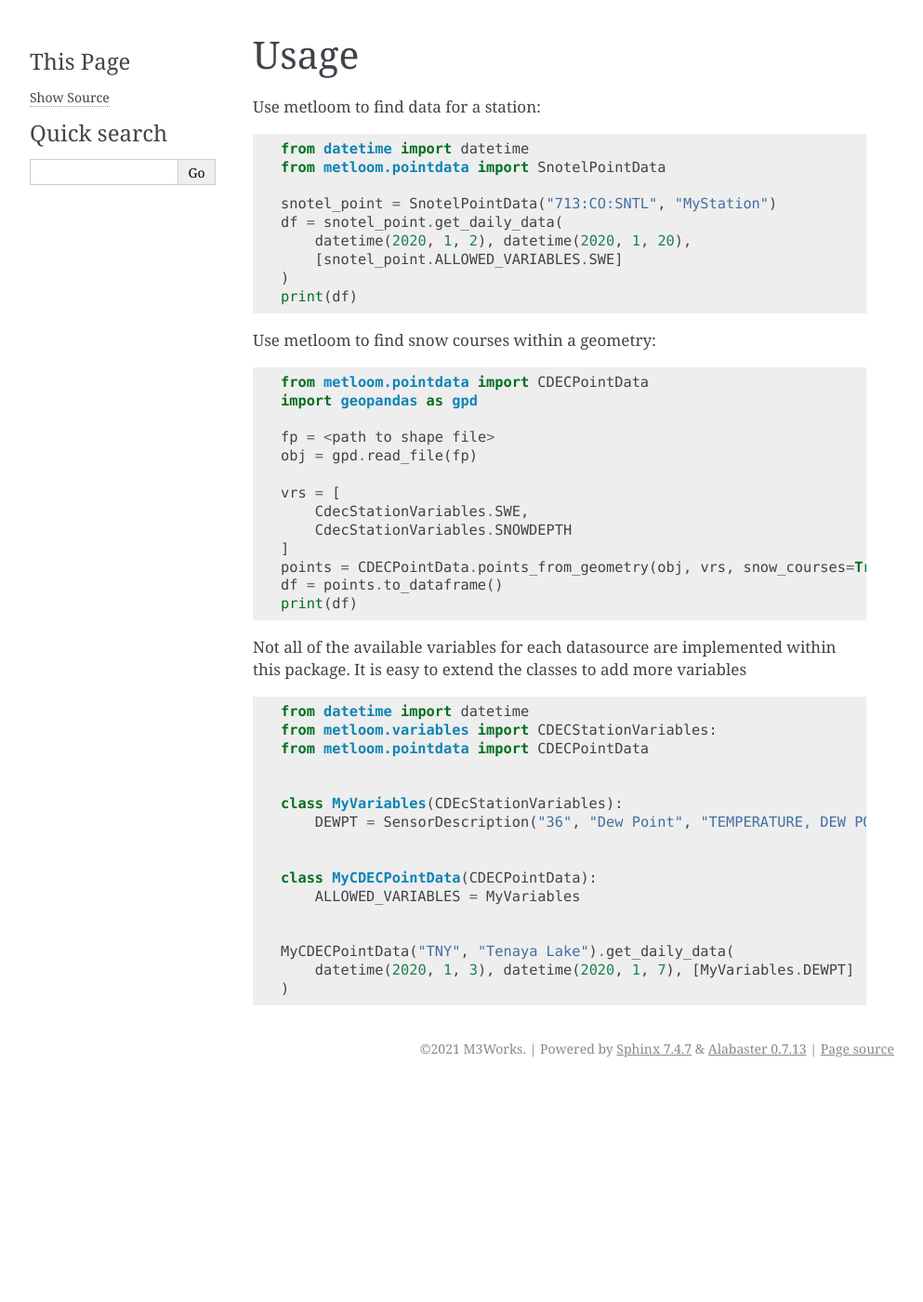
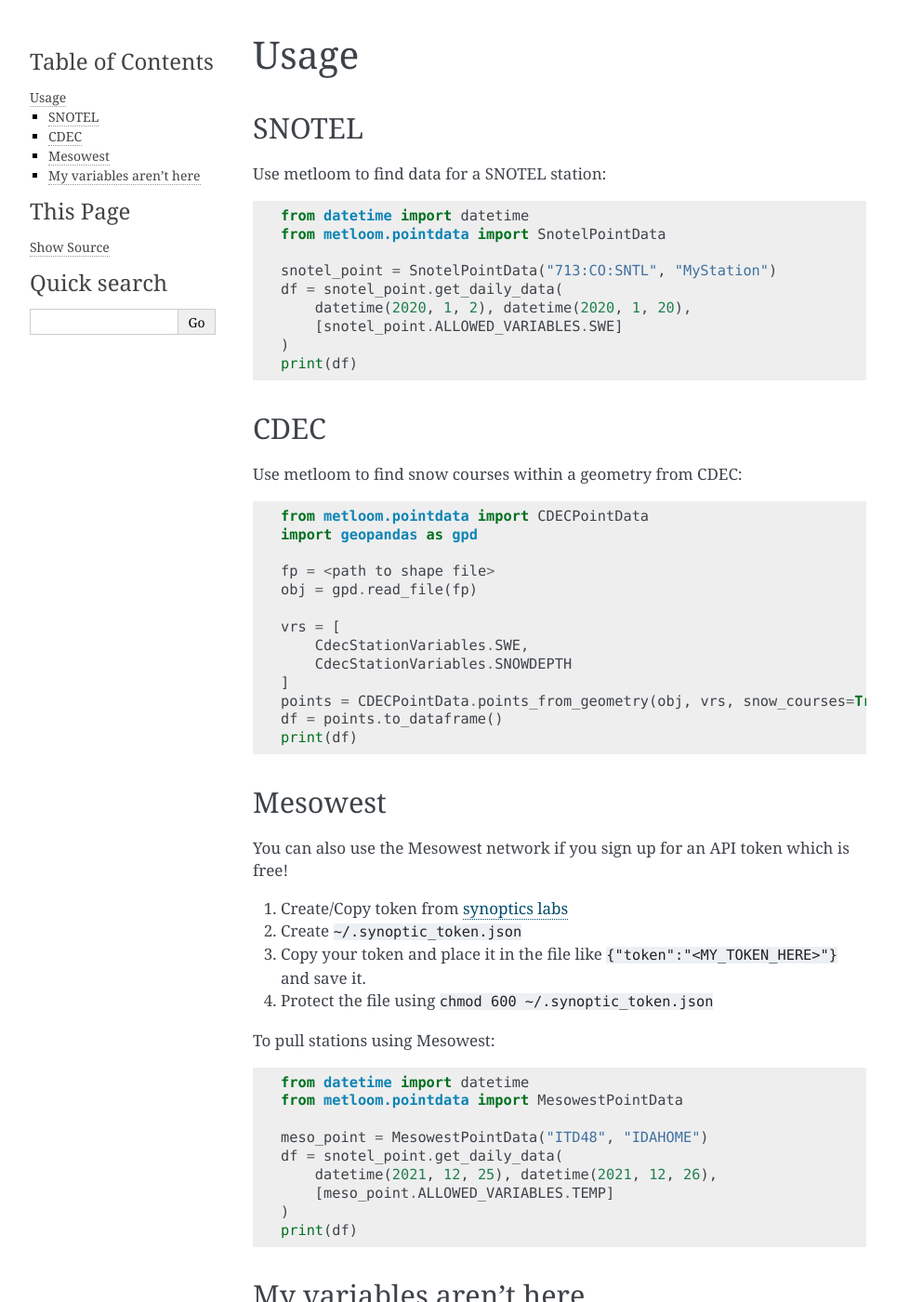
Before and after one commit to M3Works/metloom, a Sphinx documentation site: the page built from docs/usage.rst, in a window 1280 px wide and 1400 px high. Shown: the whole window at 93% size, without its empty margins (148-1141 px from the left). Built offline with Sphinx 7.4.7, drawn with Linux system fonts in a browser that asks for light colours; pages that are not in the unit, such as notebooks, are missing from menus; some of the changed text lies outside the part shown.

Commit message:
Updated the documentation for mesowest and some minor readability. Added mesowest pointdata to submodule import Formatting

```diff
--- a/README.rst
+++ b/README.rst
@@ -40,6 +40,7 @@ Features
 * Current data sources:
     * `CDEC <https://cdec.water.ca.gov/>`_
     * `SNOTEL <https://www.nrcs.usda.gov/wps/portal/wcc/home/dataAccessHelp/webService/webServiceReference/>`_
+    * `MESOWEST <https://developers.synopticdata.com/mesonet/>`_
 
 Requirements
 ------------
--- a/docs/usage.rst
+++ b/docs/usage.rst
@@ -2,7 +2,9 @@
 Usage
 =====
 
-Use metloom to find data for a station::
+SNOTEL
+------
+Use metloom to find data for a SNOTEL station::
 
     from datetime import datetime
     from metloom.pointdata import SnotelPointData
@@ -14,7 +16,11 @@ Use metloom to find data for a station::
     )
     print(df)
 
-Use metloom to find snow courses within a geometry::
+
+CDEC
+----
+
+Use metloom to find snow courses within a geometry from CDEC::
 
     from metloom.pointdata import CDECPointData
     import geopandas as gpd
@@ -30,8 +36,36 @@ Use metloom to find snow courses within a geometry::
     df = points.to_dataframe()
     print(df)
 
+Mesowest
+--------
+You can also use the Mesowest network if you sign up for an API token which is
+free!
+
+1. Create/Copy token from `synoptics labs <https://developers.synopticdata.com/signup/>`_
+2. Create :code:`~/.synoptic_token.json`
+3. Copy your token and place it in the file like :code:`{"token":"<MY_TOKEN_HERE>"}` and save it.
+4. Protect the file using :code:`chmod 600 ~/.synoptic_token.json`
+
+To pull stations using Mesowest::
+
+    from datetime import datetime
+    from metloom.pointdata import MesowestPointData
+
+    meso_point = MesowestPointData("ITD48", "IDAHOME")
+    df = snotel_point.get_daily_data(
+        datetime(2021, 12, 25), datetime(2021, 12, 26),
+        [meso_point.ALLOWED_VARIABLES.TEMP]
+    )
+    print(df)
+
+
+
+My variables aren't here
+------------------------
 Not all of the available variables for each datasource are implemented
 within this package. It is easy to extend the classes to add more variables
+Below is an example on how to add more variables. This is also a great to
+get started contributing to metloom!
 
 .. code-block:: python
 
```
Also changed, not shown: 2 other files.
